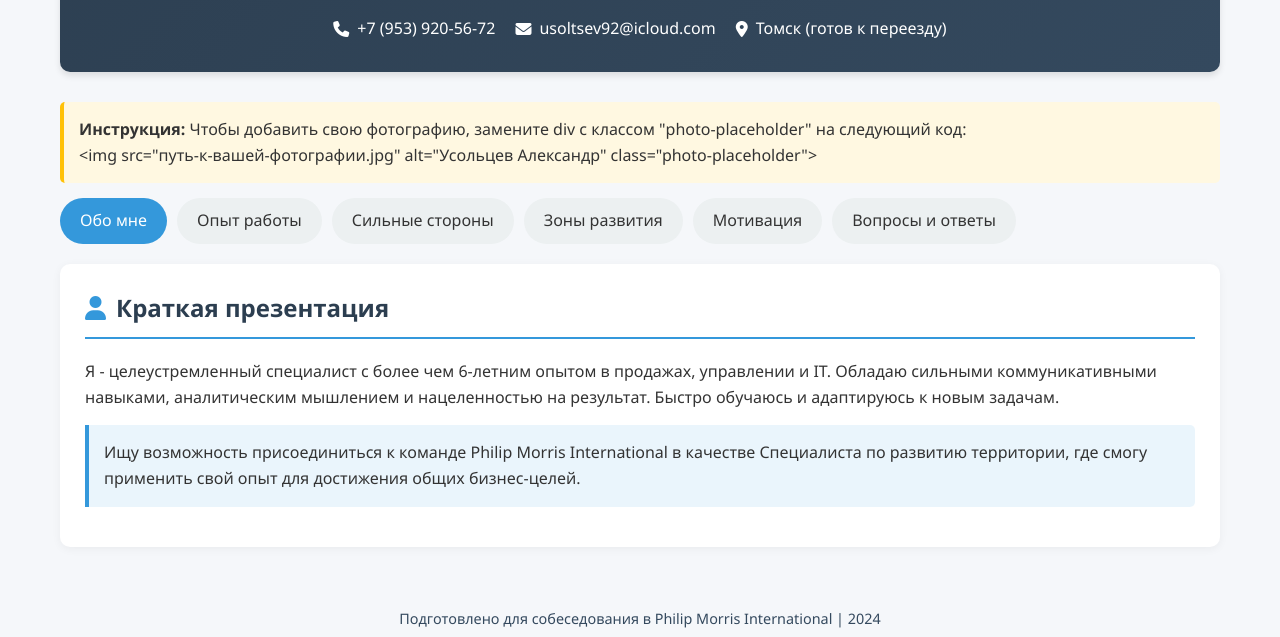
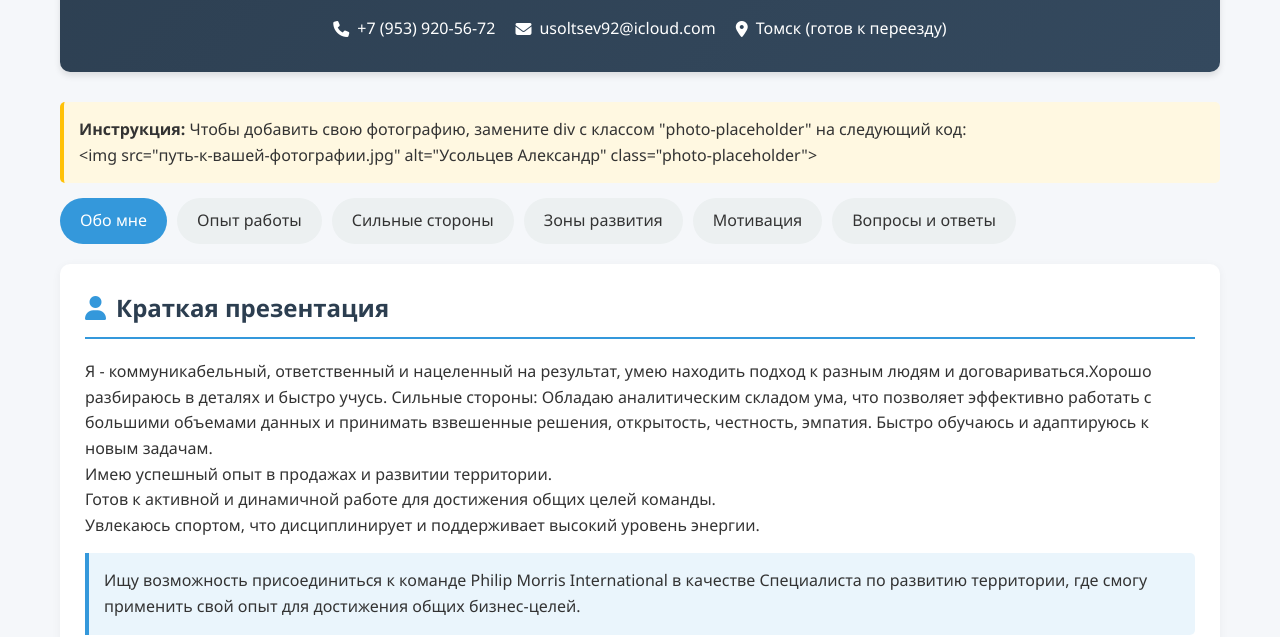
Before and after one commit to Usoltsev92/Woman-House, a plain HTML site: page ПрезентацияФМ.html in a window 1280 px wide. Shown: the part 351-988 px from the top of the page. Drawn offline with Linux system fonts and the light colour scheme.

Commit message:
Update ПрезентацияФМ.html

```diff
--- a/ПрезентацияФМ.html
+++ b/ПрезентацияФМ.html
@@ -317,7 +317,14 @@
         <div id="about" class="tab-content active">
             <div class="section">
                 <h2><i class="fas fa-user"></i> Краткая презентация</h2>
-                <p>Я - целеустремленный специалист с более чем 6-летним опытом в продажах, управлении и IT. Обладаю сильными коммуникативными навыками, аналитическим мышлением и нацеленностью на результат. Быстро обучаюсь и адаптируюсь к новым задачам.</p>
+                <p> Я - коммуникабельный, ответственный и нацеленный на результат, умею находить подход к разным людям и договариваться.Хорошо разбираюсь в деталях и быстро учусь.
+Сильные стороны: Обладаю аналитическим складом ума, что позволяет эффективно работать с большими объемами данных и принимать взвешенные решения, открытость, честность, эмпатия.
+Быстро обучаюсь и адаптируюсь к новым задачам.</p>
+
+ <p>Имею успешный опыт в продажах и развитии территории.</p>
+ <p>Готов к активной и динамичной работе для достижения общих целей команды.</p>
+
+ <p>Увлекаюсь спортом, что дисциплинирует и поддерживает высокий уровень энергии.</p>
 
                 <div class="highlight">
                     <p>Ищу возможность присоединиться к команде Philip Morris International в качестве Специалиста по развитию территории, где смогу применить свой опыт для достижения общих бизнес-целей.</p>
```
